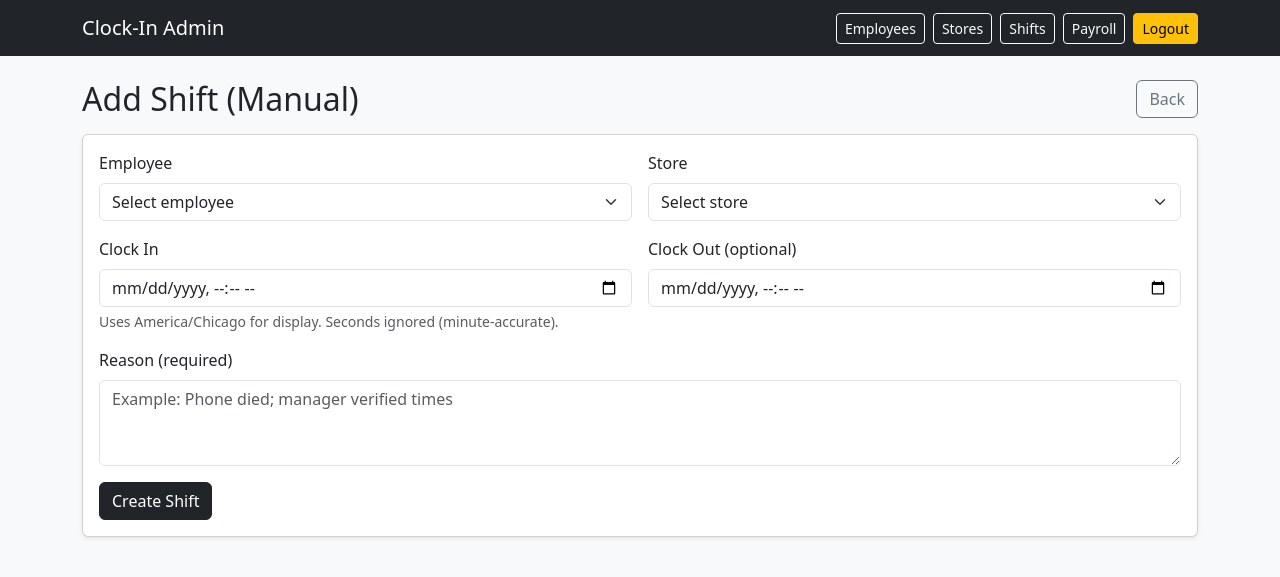
After one commit to keatonmc15/clockin_app, a Flask app: page /admin/shifts/new in a window 1280 px wide. The commit adds this page. Shown: the top 577 px of the page. Run offline with Flask 3, Linux system fonts and the light colour scheme; the visitor is signed in with stand-in values (Sample User, id 1); some libraries are stand-ins or nearby versions.

Commit message:
Add minute-accurate payroll display and shift edit audit trail

```diff
--- a/app.py
+++ b/app.py
@@ -3,6 +3,7 @@ import math
 import logging
 import csv
 from io import TextIOWrapper
+from decimal import Decimal, ROUND_HALF_UP
 from datetime import datetime, timedelta, time as dtime
 
 from flask import (
@@ -122,7 +123,7 @@ class Shift(db.Model):
     store = db.relationship("Store", backref="shifts")
 
 
-# ✅ NEW: Location pings (15-min tracking)
+# ✅ Location pings (15-min tracking)
 class LocationPing(db.Model):
     __tablename__ = "location_pings"
     id = db.Column(db.Integer, primary_key=True)
@@ -144,6 +145,26 @@ class LocationPing(db.Model):
     store = db.relationship("Store")
 
 
+# ✅ NEW (Step 2): Shift edit audit trail (Option B-safe: new table)
+class ShiftEditAudit(db.Model):
+    __tablename__ = "shift_edit_audit"
+    id = db.Column(db.Integer, primary_key=True)
+
+    shift_id = db.Column(db.Integer, db.ForeignKey("shifts.id"), nullable=True)
+    action = db.Column(db.String(40), nullable=False)  # create/edit/force_close
+    editor = db.Column(db.String(120), nullable=False)  # admin username
+    reason = db.Column(db.Text, nullable=False)
+
+    old_clock_in = db.Column(db.DateTime, nullable=True)
+    old_clock_out = db.Column(db.DateTime, nullable=True)
+    new_clock_in = db.Column(db.DateTime, nullable=True)
+    new_clock_out = db.Column(db.DateTime, nullable=True)
+
+    created_at = db.Column(db.DateTime, default=lambda: now_tz(), nullable=False)
+
+    shift = db.relationship("Shift")
+
+
 # -----------------------------
 # Helpers
 # -----------------------------
@@ -162,6 +183,24 @@ def fmt_dt(dt: datetime | None) -> str:
         pass
     return dt.strftime("%Y-%m-%d %I:%M %p")
 
+def parse_local_datetime(val: str) -> datetime | None:
+    """
+    Accepts 'YYYY-MM-DDTHH:MM' (HTML datetime-local) OR 'YYYY-MM-DD HH:MM'
+    Returns tz-aware (APP_TZ) if possible, else naive.
+    """
+    if not val:
+        return None
+    s = val.strip()
+    for fmt in ("%Y-%m-%dT%H:%M", "%Y-%m-%d %H:%M"):
+        try:
+            dt = datetime.strptime(s, fmt)
+            if APP_TZ:
+                return dt.replace(tzinfo=APP_TZ)
+            return dt
+        except ValueError:
+            continue
+    return None
+
 def haversine_m(lat1, lon1, lat2, lon2) -> float:
     R = 6371000.0
     phi1 = math.radians(lat1)
@@ -173,11 +212,42 @@ def haversine_m(lat1, lon1, lat2, lon2) -> float:
     c = 2 * math.atan2(math.sqrt(a), math.sqrt(1 - a))
     return R * c
 
+# ✅ Step 1: minute-accurate shift minutes (NO quarter-hour rounding)
+def shift_minutes(shift: "Shift") -> int:
+    if not shift.clock_in or not shift.clock_out:
+        return 0
+    seconds = (shift.clock_out - shift.clock_in).total_seconds()
+    if seconds <= 0:
+        return 0
+    return int(seconds // 60)  # whole minutes
+
+def minutes_to_human(minutes: int) -> str:
+    if minutes <= 0:
+        return "0 min"
+    hours = minutes // 60
+    mins = minutes % 60
+    if hours > 0 and mins > 0:
+        return f"{hours} hr {mins} min"
+    elif hours > 0:
+        return f"{hours} hr"
+    else:
+        return f"{mins} min"
+
+def minutes_to_decimal_hours(minutes: int, places: int = 4) -> str:
+    if minutes <= 0:
+        return "0"
+    # Decimal for stable payroll export
+    val = (Decimal(minutes) / Decimal(60)).quantize(
+        Decimal("1." + "0" * places),
+        rounding=ROUND_HALF_UP
+    )
+    # strip trailing zeros a bit nicely, but keep at least 2 decimals? (we'll keep as string)
+    return format(val, "f")
+
+# (kept for compatibility where used)
 def shift_hours(shift: "Shift") -> float:
-    if not shift.clock_in or not shift.clock_out:
-        return 0.0
-    seconds = (shift.clock_out - shift.clock_in).total_seconds()
-    return max(0.0, seconds / 3600.0)
+    mins = shift_minutes(shift)
+    return float(Decimal(mins) / Decimal(60)) if mins else 0.0
 
 def last_completed_payroll_week(reference: datetime | None = None):
     ref = reference or now_tz()
@@ -203,6 +273,9 @@ def admin_guard():
         return redirect(url_for("admin_login"))
     return None
 
+def admin_username() -> str:
+    return (session.get("admin_username") or ADMIN_USERNAME or "admin")
+
 # ✅ Canonical store codes = lowercase
 def normalize_store_code(val: str) -> str:
     return (val or "").strip().lower()
@@ -211,14 +284,32 @@ def log_event(event: str, **fields):
     parts = [f"{k}={fields[k]}" for k in sorted(fields.keys())]
     app.logger.info("%s %s", event, " ".join(parts))
 
+# Make helpers available in templates
+@app.context_processor
+def inject_helpers():
+    return dict(
+        fmt_dt=fmt_dt,
+        shift_minutes=shift_minutes,
+        minutes_to_human=minutes_to_human,
+        minutes_to_decimal_hours=minutes_to_decimal_hours
+    )
+
+# -----------------------------
+# Create tables on startup (Option B)
+# -----------------------------
+with app.app_context():
+    try:
+        db.create_all()
+        app.logger.info("DB create_all OK")
+    except Exception as e:
+        app.logger.exception("DB create_all failed: %s", e)
 
 # -----------------------------
 # Fingerprint (DEBUG)
 # -----------------------------
 @app.get("/__fingerprint__")
 def fingerprint():
-    return "clockin_app LIVE fingerprint 2025-12-18"
-
+    return "clockin_app LIVE fingerprint 2026-01-07"
 
 # -----------------------------
 # Optional: favicon
@@ -227,17 +318,14 @@ def fingerprint():
 def favicon():
     return ("", 204)
 
-
 # -----------------------------
 # Employee Clock Page
 # -----------------------------
 @app.get("/employee")
 def employee_page():
     stores = Store.query.order_by(Store.name.asc()).all()
-    # send codes as stored (now canonical lowercase)
     stores_min = [{"name": s.name, "code": s.qr_token} for s in stores]
     return render_template("employee_clock.html", stores=stores_min)
-
 
 # -----------------------------
 # Employee API (Clock In/Out)
@@ -259,7 +347,6 @@ def api_clockin():
     if not emp or not emp.active:
         return jsonify({"error": "Invalid or inactive employee."}), 403
 
-    # ✅ case-insensitive match using lower()
     store = Store.query.filter(func.lower(Store.qr_token) == qr_token).first()
     if not store:
         log_event("CLOCKIN_DENY_INVALID_STORE", employee_pin=pin, store_code=qr_token)
@@ -296,7 +383,7 @@ def api_clockin():
 
     if dist_m > store.geofence_radius_m:
         log_event(
-        "CLOCKIN_DENY_OUTSIDE_RADIUS",
+            "CLOCKIN_DENY_OUTSIDE_RADIUS",
             employee_id=emp.id,
             store_id=store.id,
             dist_m=round(dist_m, 1),
@@ -389,8 +476,8 @@ def api_clockout():
     open_shift.clock_out_lng = lng
     db.session.commit()
 
-    hours = shift_hours(open_shift)
-    log_event("CLOCKOUT_OK", employee_id=emp.id, shift_id=open_shift.id, hours=round(hours, 2))
+    mins = shift_minutes(open_shift)
+    log_event("CLOCKOUT_OK", employee_id=emp.id, shift_id=open_shift.id, minutes=mins)
 
     return jsonify({
         "ok": True,
@@ -398,11 +485,11 @@ def api_clockout():
         "message": f"Clock-out successful for {emp.name}.",
         "shift_id": open_shift.id,
         "clock_out": fmt_dt(open_shift.clock_out),
-        "hours": round(hours, 2),
+        "minutes": mins,
+        "human": minutes_to_human(mins),
     })
 
-
-# ✅ NEW: 15-minute location ping endpoint (called by employee_clock.html)
+# 15-minute location ping endpoint
 @app.post("/api/ping")
 def api_ping():
     data = request.get_json(force=True, silent=True) or {}
@@ -464,7 +551,6 @@ def api_ping():
         "ping_at": fmt_dt(ping.created_at),
     })
 
-
 # -----------------------------
 # Admin Auth
 # -----------------------------
@@ -476,6 +562,7 @@ def admin_login():
 
         if username == ADMIN_USERNAME and check_password_hash(ADMIN_PASSWORD_HASH, password):
             session["admin_logged_in"] = True
+            session["admin_username"] = username  # ✅ store for audit trail
             return redirect(url_for("admin_dashboard"))
 
         flash("Invalid username or password.", "danger")
@@ -485,9 +572,9 @@ def admin_login():
 @app.get("/admin/logout")
 def admin_logout():
     session.pop("admin_logged_in", None)
+    session.pop("admin_username", None)
     flash("Logged out.", "info")
     return redirect(url_for("admin_login"))
-
 
 # -----------------------------
 # Admin Pages
@@ -558,7 +645,6 @@ def admin_import():
                             lng = float(lng)
                             radius = int(float(radius))
 
-                            # ✅ case-insensitive duplicate check
                             existing = Store.query.filter(func.lower(Store.qr_token) == qr_token).first()
                             if existing:
                                 skipped_stores += 1
@@ -648,7 +734,6 @@ def admin_import():
 
     return render_template("import.html", results=results)
 
-
 @app.route("/admin/employees", methods=["GET", "POST"])
 def admin_employees():
     guard = admin_guard()
@@ -683,7 +768,6 @@ def admin_employees():
     employees = Employee.query.order_by(Employee.active.desc(), Employee.name.asc()).all()
     return render_template("employees.html", employees=employees)
 
-# ---- NEW: Employee update/delete ----
 @app.post("/admin/employees/update")
 def admin_employees_update():
     guard = admin_guard()
@@ -737,7 +821,6 @@ def admin_employees_delete():
     flash("Employee deleted.", "success")
     return redirect(url_for("admin_employees"))
 
-
 @app.route("/admin/stores", methods=["GET", "POST"])
 def admin_stores():
     guard = admin_guard()
@@ -782,7 +865,6 @@ def admin_stores():
     stores = Store.query.order_by(Store.name.asc()).all()
     return render_template("stores.html", stores=stores)
 
-# ---- NEW: Store update/delete ----
 @app.post("/admin/stores/update")
 def admin_stores_update():
     guard = admin_guard()
@@ -848,7 +930,6 @@ def admin_stores_delete():
     flash("Store deleted.", "success")
     return redirect(url_for("admin_stores"))
 
-
 @app.get("/admin/shifts")
 def admin_shifts():
     guard = admin_guard()
@@ -859,7 +940,8 @@ def admin_shifts():
         Shift.clock_in.desc()
     ).limit(300).all()
 
-    return render_template("shifts.html", shifts=shifts, fmt_dt=fmt_dt, shift_hours=shift_hours)
+    # templates can call shift_minutes / minutes_to_human via context_processor
+    return render_template("shifts.html", shifts=shifts)
 
 @app.post("/admin/shifts/close")
 def admin_close_shift():
@@ -898,16 +980,175 @@ def admin_force_close_shift():
         flash("Shift already closed.", "info")
         return redirect(url_for("admin_shifts"))
 
+    old_in = s.clock_in
+    old_out = s.clock_out
+
     s.clock_out = now_tz()
     s.closed_by_admin = True
-    s.admin_closed_by = ADMIN_USERNAME
+    s.admin_closed_by = admin_username()
     s.admin_closed_at = now_tz()
     s.admin_close_reason = reason or None
+
+    # ✅ Step 2: audit entry
+    audit = ShiftEditAudit(
+        shift_id=s.id,
+        action="force_close",
+        editor=admin_username(),
+        reason=reason or "Force close (no reason provided)",
+        old_clock_in=old_in,
+        old_clock_out=old_out,
+        new_clock_in=s.clock_in,
+        new_clock_out=s.clock_out
+    )
+    db.session.add(audit)
 
     db.session.commit()
 
     flash("Shift force-closed (admin override).", "warning")
     return redirect(url_for("admin_shifts"))
+
+# ✅ Step 2: Add shift (manual)
+@app.route("/admin/shifts/new", methods=["GET", "POST"])
+def admin_shift_new():
+    guard = admin_guard()
+    if guard: return guard
+
+    employees = Employee.query.order_by(Employee.active.desc(), Employee.name.asc()).all()
+    stores = Store.query.order_by(Store.name.asc()).all()
+
+    if request.method == "POST":
+        employee_id = request.form.get("employee_id")
+        store_id = request.form.get("store_id")
+        clock_in_raw = request.form.get("clock_in")
+        clock_out_raw = request.form.get("clock_out")
+        reason = (request.form.get("reason") or "").strip()
+
+        if not employee_id or not store_id:
+            flash("Employee and store are required.", "danger")
+            return render_template("admin_shift_new.html", employees=employees, stores=stores)
+
+        if not reason:
+            flash("Reason is required for manual shift creation.", "danger")
+            return render_template("admin_shift_new.html", employees=employees, stores=stores)
+
+        cin = parse_local_datetime(clock_in_raw)
+        cout = parse_local_datetime(clock_out_raw) if clock_out_raw else None
+
+        if not cin:
+            flash("Clock-in is required and must be valid.", "danger")
+            return render_template("admin_shift_new.html", employees=employees, stores=stores)
+
+        if cout and cout <= cin:
+            flash("Clock-out must be after clock-in.", "danger")
+            return render_template("admin_shift_new.html", employees=employees, stores=stores)
+
+        s = Shift(
+            employee_id=int(employee_id),
+            store_id=int(store_id),
+            clock_in=cin,
+            clock_out=cout,
+            closed_by_admin=True,
+            admin_closed_by=admin_username(),
+            admin_closed_at=now_tz(),
+            admin_close_reason=reason
+        )
+        db.session.add(s)
+        db.session.commit()
+
+        audit = ShiftEditAudit(
+            shift_id=s.id,
+            action="create",
+            editor=admin_username(),
+            reason=reason,
+            old_clock_in=None,
+            old_clock_out=None,
+            new_clock_in=s.clock_in,
+            new_clock_out=s.clock_out
+        )
+        db.session.add(audit)
+        db.session.commit()
+
+        flash("Manual shift created.", "success")
+        return redirect(url_for("admin_shifts"))
+
+    return render_template("admin_shift_new.html", employees=employees, stores=stores)
+
+# ✅ Step 2: Edit shift (manual correction)
+@app.route("/admin/shifts/<int:shift_id>/edit", methods=["GET", "POST"])
+def admin_shift_edit(shift_id: int):
+    guard = admin_guard()
+    if guard: return guard
+
+    s = Shift.query.get(shift_id)
+    if not s:
+        flash("Shift not found.", "danger")
+        return redirect(url_for("admin_shifts"))
+
+    employees = Employee.query.order_by(Employee.active.desc(), Employee.name.asc()).all()
+    stores = Store.query.order_by(Store.name.asc()).all()
+
+    if request.method == "POST":
+        employee_id = request.form.get("employee_id")
+        store_id = request.form.get("store_id")
+        clock_in_raw = request.form.get("clock_in")
+        clock_out_raw = request.form.get("clock_out")
+        reason = (request.form.get("reason") or "").strip()
+
+        if not reason:
+            flash("Reason is required for shift edits.", "danger")
+            return render_template("admin_shift_edit.html", s=s, employees=employees, stores=stores)
+
+        cin = parse_local_datetime(clock_in_raw)
+        cout = parse_local_datetime(clock_out_raw) if clock_out_raw else None
+
+        if not cin:
+            flash("Clock-in must be valid.", "danger")
+            return render_template("admin_shift_edit.html", s=s, employees=employees, stores=stores)
+
+        if cout and cout <= cin:
+            flash("Clock-out must be after clock-in.", "danger")
+            return render_template("admin_shift_edit.html", s=s, employees=employees, stores=stores)
+
+        old_in = s.clock_in
+        old_out = s.clock_out
+
+        s.employee_id = int(employee_id) if employee_id else s.employee_id
+        s.store_id = int(store_id) if store_id else s.store_id
+        s.clock_in = cin
+        s.clock_out = cout
+
+        # mark as admin-touched
+        s.closed_by_admin = True
+        s.admin_closed_by = admin_username()
+        s.admin_closed_at = now_tz()
+        s.admin_close_reason = reason
+
+        audit = ShiftEditAudit(
+            shift_id=s.id,
+            action="edit",
+            editor=admin_username(),
+            reason=reason,
+            old_clock_in=old_in,
+            old_clock_out=old_out,
+            new_clock_in=s.clock_in,
+            new_clock_out=s.clock_out
+        )
+        db.session.add(audit)
+        db.session.commit()
+
+        flash("Shift updated (audit logged).", "success")
+        return redirect(url_for("admin_shifts"))
+
+    return render_template("admin_shift_edit.html", s=s, employees=employees, stores=stores)
+
+# ✅ Step 2: Audit log view
+@app.get("/admin/audit")
+def admin_audit():
+    guard = admin_guard()
+    if guard: return guard
+
+    audits = ShiftEditAudit.query.order_by(ShiftEditAudit.created_at.desc()).limit(500).all()
+    return render_template("admin_audit.html", audits=audits)
 
 @app.get("/admin/payroll")
 def admin_payroll():
@@ -941,10 +1182,10 @@ def admin_payroll():
     ).order_by(Shift.clock_out.asc()).all()
 
     rows = []
-    totals_by_emp = {}
+    totals_by_emp_min = {}
 
     for s in shifts:
-        hrs = shift_hours(s)
+        mins = shift_minutes(s)
         emp_name = s.employee.name
         store_name = s.store.name
 
@@ -953,12 +1194,25 @@ def admin_payroll():
             "store": store_name,
             "clock_in": fmt_dt(s.clock_in),
             "clock_out": fmt_dt(s.clock_out),
-            "hours": round(hrs, 2),
+            "minutes": mins,
+            "human": minutes_to_human(mins),
+            "hours_decimal": minutes_to_decimal_hours(mins, places=4),
         })
-        totals_by_emp[emp_name] = totals_by_emp.get(emp_name, 0.0) + hrs
+        totals_by_emp_min[emp_name] = totals_by_emp_min.get(emp_name, 0) + mins
 
-    summary = [{"employee": k, "hours": round(v, 2)} for k, v in sorted(totals_by_emp.items(), key=lambda x: x[0].lower())]
-    grand_total = round(sum(totals_by_emp.values()), 2)
+    summary = []
+    for emp_name in sorted(totals_by_emp_min.keys(), key=lambda x: x.lower()):
+        m = totals_by_emp_min[emp_name]
+        summary.append({
+            "employee": emp_name,
+            "minutes": m,
+            "human": minutes_to_human(m),
+            "hours_decimal": minutes_to_decimal_hours(m, places=4),
+        })
+
+    grand_minutes = sum(totals_by_emp_min.values())
+    grand_human = minutes_to_human(grand_minutes)
+    grand_hours_decimal = minutes_to_decimal_hours(grand_minutes, places=4)
 
     if out_format == "csv":
         from io import StringIO
@@ -970,15 +1224,15 @@ def admin_payroll():
         w.writerow(["Payroll Week End", end_dt.date().isoformat()])
         w.writerow([])
 
-        w.writerow(["Employee", "Total Hours"])
+        w.writerow(["Employee", "Total Minutes", "Total Hours (Decimal)"])
         for item in summary:
-            w.writerow([item["employee"], item["hours"]])
-        w.writerow(["GRAND TOTAL", grand_total])
+            w.writerow([item["employee"], item["minutes"], item["hours_decimal"]])
+        w.writerow(["GRAND TOTAL", grand_minutes, grand_hours_decimal])
         w.writerow([])
 
-        w.writerow(["Employee", "Store", "Clock In", "Clock Out", "Hours"])
+        w.writerow(["Employee", "Store", "Clock In", "Clock Out", "Minutes", "Hours (Decimal)"])
         for r in rows:
-            w.writerow([r["employee"], r["store"], r["clock_in"], r["clock_out"], r["hours"]])
+            w.writerow([r["employee"], r["store"], r["clock_in"], r["clock_out"], r["minutes"], r["hours_decimal"]])
 
         output = si.getvalue()
         filename = f"payroll_{start_dt.date().isoformat()}_to_{end_dt.date().isoformat()}.csv"
@@ -994,9 +1248,10 @@ def admin_payroll():
         end=end_dt.date().isoformat(),
         summary=summary,
         rows=rows,
-        grand_total=grand_total
+        grand_minutes=grand_minutes,
+        grand_human=grand_human,
+        grand_hours_decimal=grand_hours_decimal
     )
-
 
 # -----------------------------
 # Index
@@ -1005,11 +1260,8 @@ def admin_payroll():
 def index():
     return redirect(url_for("employee_page"))
 
-
 # -----------------------------
-# Run
+# Run (local only)
 # -----------------------------
 if __name__ == "__main__":
-    with app.app_context():
-        db.create_all()
     app.run(host="0.0.0.0", port=int(os.environ.get("PORT", 5000)), debug=True)
--- /dev/null
+++ b/templates/admin_shift_new.html
@@ -0,0 +1,54 @@
+{% extends "base_admin.html" %}
+{% set title = "Add Shift" %}
+{% block content %}
+<div class="d-flex align-items-center justify-content-between mb-3">
+  <h2 class="m-0">Add Shift (Manual)</h2>
+  <a class="btn btn-outline-secondary" href="{{ url_for('admin_shifts') }}">Back</a>
+</div>
+
+<div class="card shadow-sm">
+  <div class="card-body">
+    <form method="post" class="row g-3">
+      <div class="col-md-6">
+        <label class="form-label">Employee</label>
+        <select class="form-select" name="employee_id" required>
+          <option value="" selected disabled>Select employee</option>
+          {% for e in employees %}
+            <option value="{{ e.id }}">{{ e.name }}{% if not e.active %} (inactive){% endif %}</option>
+          {% endfor %}
+        </select>
+      </div>
+
+      <div class="col-md-6">
+        <label class="form-label">Store</label>
+        <select class="form-select" name="store_id" required>
+          <option value="" selected disabled>Select store</option>
+          {% for s in stores %}
+            <option value="{{ s.id }}">{{ s.name }} ({{ s.qr_token }})</option>
+          {% endfor %}
+        </select>
+      </div>
+
+      <div class="col-md-6">
+        <label class="form-label">Clock In</label>
+        <input type="datetime-local" class="form-control" name="clock_in" required>
+        <div class="form-text">Uses America/Chicago for display. Seconds ignored (minute-accurate).</div>
+      </div>
+
+      <div class="col-md-6">
+        <label class="form-label">Clock Out (optional)</label>
+        <input type="datetime-local" class="form-control" name="clock_out">
+      </div>
+
+      <div class="col-12">
+        <label class="form-label">Reason (required)</label>
+        <textarea class="form-control" name="reason" rows="3" placeholder="Example: Phone died; manager verified times" required></textarea>
+      </div>
+
+      <div class="col-12">
+        <button class="btn btn-dark" type="submit">Create Shift</button>
+      </div>
+    </form>
+  </div>
+</div>
+{% endblock %}
```
Also changed, not shown: templates/admin_audit.html (added, +57 -0 lines), templates/admin_shift_edit.html (added, +67 -0 lines), templates/shifts.html (+20 -4 lines).
